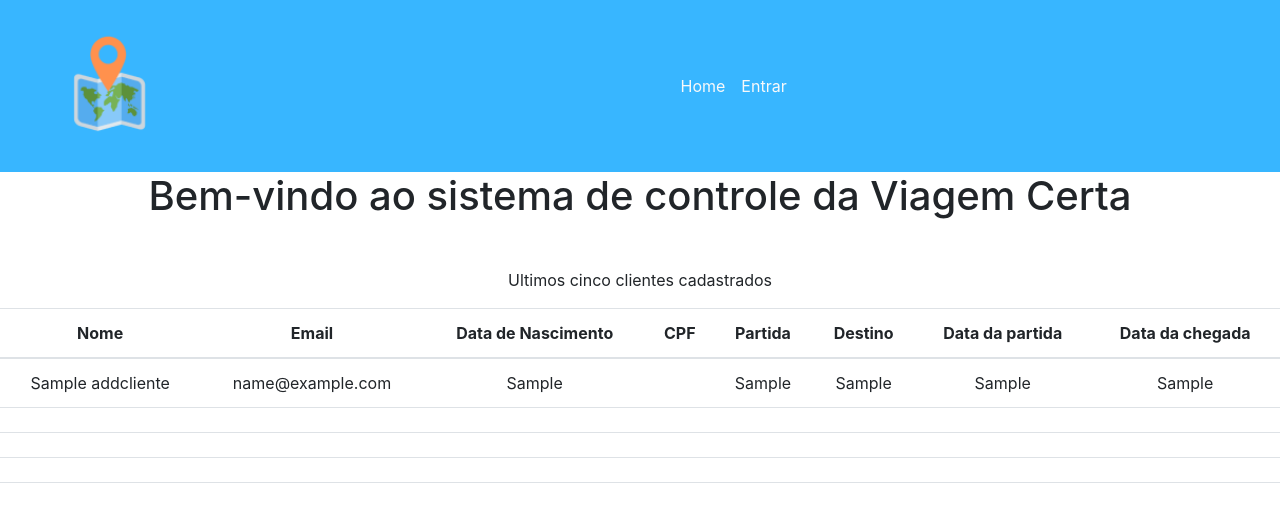
After one commit to viagemcerta/project, a PHP site: page /painel.php in a window 1280 px wide. The commit adds this page. Shown: the top 522 px of the page. Run offline with PHP 8.4, Linux system fonts and the light colour scheme; tables that the repository leaves empty or names only in its code hold one stand-in row (values such as "Sample post"); data that the repository does not hold is empty.

Commit message:
painel principal

```diff
--- a/connection.php
+++ b/connection.php
@@ -1,7 +1,7 @@
 <?php
 
 //conexão com o banco de dados
-$conn = mysqli_connect("localhost","root","","viagemcerta")
+$conn = mysqli_connect("localhost","root","","viagemcerta") or die("Err no banco")
 
 
 
--- a/header.php
+++ b/header.php
@@ -1,6 +1,6 @@
 <?php
 
-
+include("connection.php");
 include("login.php");
 
 //utilizei para mostrar para o professor de startup
@@ -32,7 +32,7 @@ include("login.php");
   <div class="collapse navbar-collapse menucolor" id="navbarSupportedContent">
     <ul class="navbar-nav mx-auto">
       <li class="nav-item active ">
-        <a class="nav-link text-light " href="index.php">Home <span class="sr-only">(current)</span></a>
+        <a class="nav-link text-light " href="painel.php">Home <span class="sr-only">(current)</span></a>
       </li>
     <?php
       if(isset($_SESSION['login'])){
--- a/login.php
+++ b/login.php
@@ -21,7 +21,7 @@ if(mysqli_query($conn, $queryValidate)){
     echo "Login success! ";
     $_SESSION['login'] = $login;
   //Isso vai dar problema depois quando for subir o site, então devemos trocar por um redirecionamento js
-  header("refresh:3;url= index.php");
+  header("refresh:3;url= painel.php");
 
 }else{
     echo "Failed to login";
--- /dev/null
+++ b/painel.php
@@ -0,0 +1,88 @@
+<?php
+
+$atualdata = date('yy/m/d');
+
+include("header.php");
+
+$querySelect = "select * from addcliente where dta_partida >= '$atualdata'";
+$queryBanco = mysqli_query($conn, $querySelect);
+
+?>
+
+
+
+
+<div>
+    <section>
+        <header>
+
+            <h1 class="text-center"> Bem-vindo ao sistema de controle da Viagem Certa</h1>
+
+        </header>
+
+    </section>
+    <body class=" text-center">
+
+<p class="mt-5">Ultimos cinco clientes cadastrados</p>
+
+
+    </body>
+
+    <table class="table">
+        <tr>
+            <th>Nome</th>
+            <th>Email</th>
+            <th>Data de Nascimento</th>
+            <th>CPF</th>
+            <th>Partida</th>
+            <th>Destino</th>
+            <th>Data da partida</th>
+            <th>Data da chegada</th>
+        </tr>
+    <tbody>
+
+            <?php
+
+
+            for($x = 0; $x < 5; $x++){
+            $array = mysqli_fetch_array($queryBanco);
+                $id = $array['id_cliente'];
+                $nome = $array['nome'];
+                $email = $array['email'];
+                $dta_nascimento = $array['dta_nascimento'];
+                $cpf = $array['CPF'];
+                $partida = $array['partida'];
+                $destino = $array['destino'];
+                $dta_partida = $array['dta_partida'];
+                $dta_chegada = $array['dta_chegada'];
+
+
+
+                echo '<tr><td>'.$nome.'</td>
+                <td>'.$email.'</td>
+                <td>'.$dta_nascimento.'</td>
+                <td>'.$cpf.'</td>
+                <td>'.$partida.'</td>
+                <td>'.$destino.'</td>
+                <td>'.$dta_partida.'</td>
+                <td>'.$dta_chegada.'</td>';
+
+            }
+
+
+
+
+
+            ?>
+
+
+</div>
+
+<?php
+
+
+
+
+
+
+?>
```
